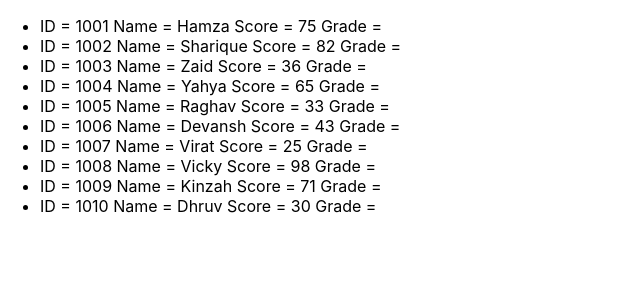
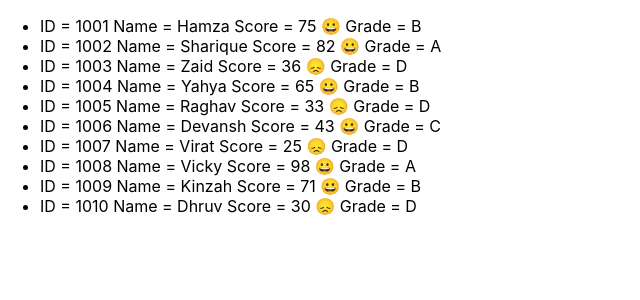
Before and after one commit to hamzamohd/personal-projects, a React (Create React App) app in the folder my-app/: page / in a window 1280 px wide. Shown: the top 300 px of the page, without its empty margins (0-640 px from the left). Built offline with nearby package versions, Linux system fonts and the light colour scheme.

Commit message:
grades and reactions added

```diff
--- a/my-app/src/pages/grade-list/GradeList.jsx
+++ b/my-app/src/pages/grade-list/GradeList.jsx
@@ -1,39 +1,36 @@
 const GradeList = ({ newList }) => {
-  // let reaction = "";
-  // let grade = "";
+  let reactions = [];
+  let grades = [];
+  for (let i = 0; i < newList.length; i++) {
+    if (newList[i].score > 40) {
+      reactions.push("😀");
+    }
+    if (newList[i].score < 40) {
+      reactions.push("😞");
+    }
+  }
 
-  newList.forEach(({ score, reaction }) => {
-    if (score > 40) {
-      reaction = "😀";
+  for (let i = 0; i < newList.length; i++) {
+    if (newList[i].score > 80) {
+      grades.push("A");
     }
-    if (score < 40) {
-      reaction = "😞";
+    if (newList[i].score > 60 && newList[i].score < 80) {
+      grades.push("B");
     }
-  });
-  newList.forEach(({ score, grade }) => {
-    if (score > 80) {
-      grade = "A";
+    if (newList[i].score > 40 && newList[i].score < 60) {
+      grades.push("C");
     }
-    if (score > 60 && score < 80) {
-      grade = "B";
+    if (newList[i].score < 40) {
+      grades.push("D");
     }
-    if (score > 40 && score < 60) {
-      grade = "C";
-    }
-    if (score < 40) {
-      grade = "D";
-    }
-  });
-  return (
-    <>
-      <ul>
-        {newList.map(({ id, name, score, grade, reaction }) => (
-          <>
-            <li>{`ID = ${id} Name = ${name} Score = ${score} ${reaction} Grade = ${grade} `}</li>
-          </>
-        ))}
-      </ul>
-    </>
-  );
+  }
+
+  const nameList = [];
+  for (let i = 0; i < newList.length; i++) {
+    nameList.push(
+      <li>{`ID = ${newList[i].id} Name = ${newList[i].name} Score = ${newList[i].score}  ${reactions[i]} Grade = ${grades[i]}`}</li>
+    );
+  }
+  return <ul>{nameList}</ul>;
 };
 export default GradeList;
--- a/my-app/src/pages/grade-list/ListMarks.jsx
+++ b/my-app/src/pages/grade-list/ListMarks.jsx
@@ -2,16 +2,16 @@ import GradeList from "./GradeList";
 
 const ListMarks = () => {
   const nameList = [
-    { id: "1001", name: "Hamza", score: 75, grade: "", reaction: "" },
-    { id: "1002", name: "Sharique", score: 82, grade: "", reaction: "" },
-    { id: "1003", name: "Zaid", score: 36, grade: "", reaction: "" },
-    { id: "1004", name: "Yahya", score: 65, grade: "", reaction: "" },
-    { id: "1005", name: "Raghav", score: 33, grade: "", reaction: "" },
-    { id: "1006", name: "Devansh", score: 43, grade: "", reaction: "" },
-    { id: "1007", name: "Virat", score: 25, grade: "", reaction: "" },
-    { id: "1008", name: "Vicky", score: 98, grade: "", reaction: "" },
-    { id: "1009", name: "Kinzah", score: 71, grade: "", reaction: "" },
-    { id: "1010", name: "Dhruv", score: 30, grade: "", reaction: "" },
+    { id: "1001", name: "Hamza", score: 75 },
+    { id: "1002", name: "Sharique", score: 82 },
+    { id: "1003", name: "Zaid", score: 36 },
+    { id: "1004", name: "Yahya", score: 65 },
+    { id: "1005", name: "Raghav", score: 33 },
+    { id: "1006", name: "Devansh", score: 43 },
+    { id: "1007", name: "Virat", score: 25 },
+    { id: "1008", name: "Vicky", score: 98 },
+    { id: "1009", name: "Kinzah", score: 71 },
+    { id: "1010", name: "Dhruv", score: 30 },
   ];
 
   return (
```
